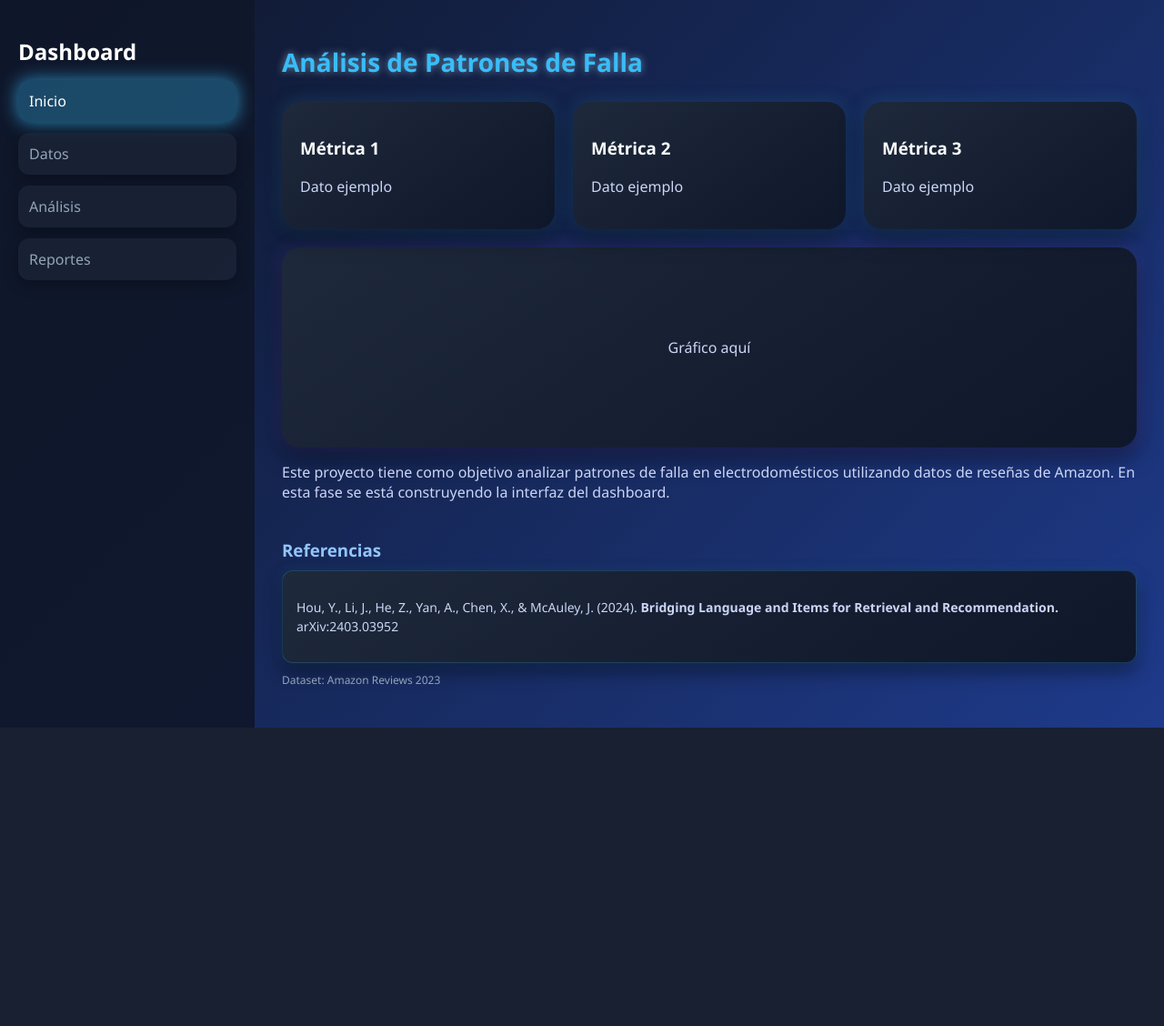
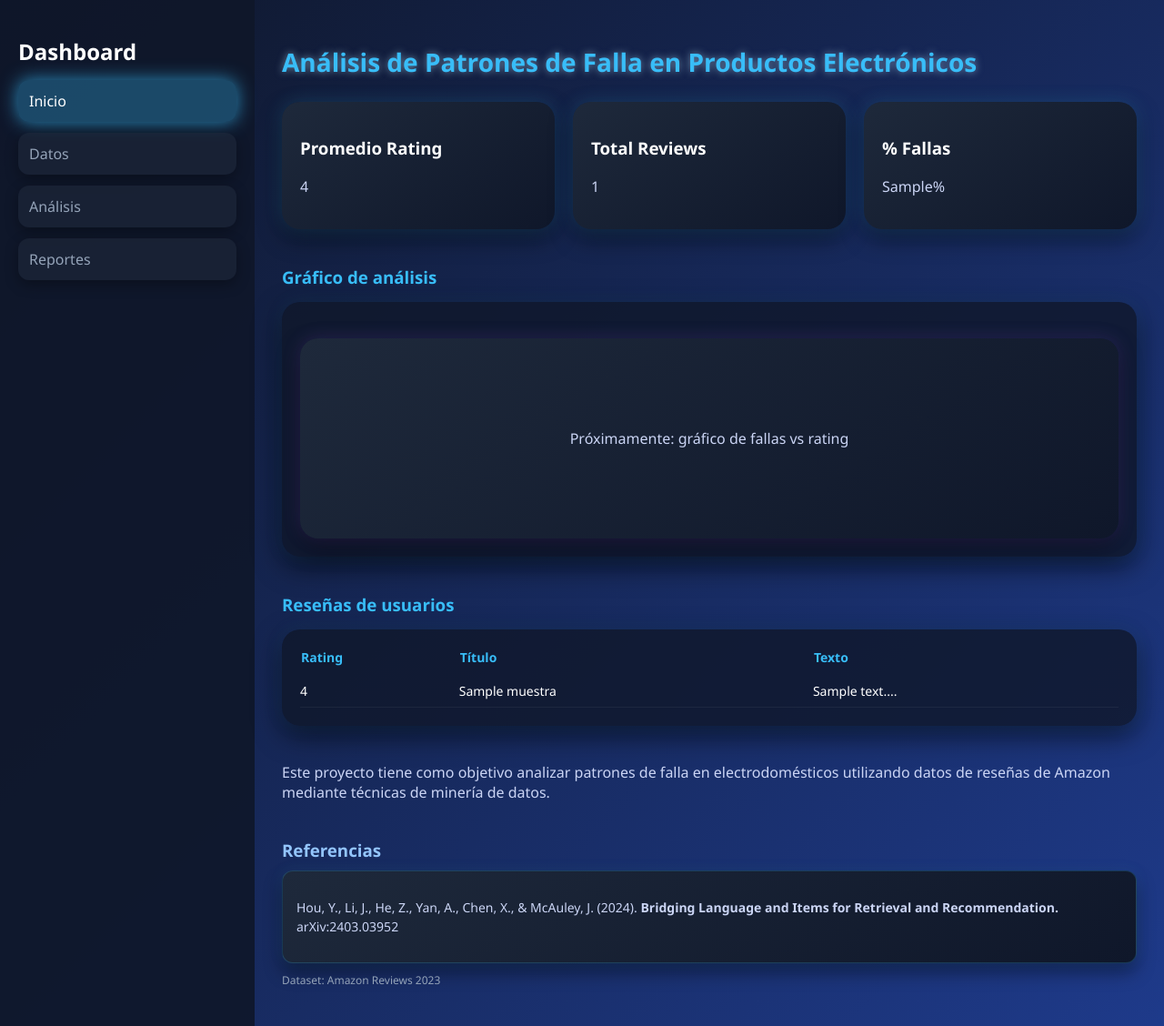
Before and after one commit to CarolinaE12/Amazon-Appliances-Data-Mining, a Flask app: template templates/index.html in a window 1280 px wide. Shown: the whole page at 91% size. Before the commit the page ends 800 px from the top, so only its background shows below. Run offline with Flask 3, Linux system fonts and the light colour scheme; the template is opened without the code that fills it: most values are stand-ins (such as "Sample title", 1, 10 or a date in 2020).

Commit message:
actualizaciones de interfaz

```diff
--- a/app.py
+++ b/app.py
@@ -1,16 +1,17 @@
 from flask import Flask, render_template
-import pandas as pd
+import json
+
 app = Flask(__name__)
-
-#def cargar_datos():
-#   archivo = "data/Electronics.jsonl.gz"
-#   df = pd.read_json(archivo, lines=True, compression='gzip', nrows=100)
-#    return []
 
 @app.route("/")
 def index():
-    datos = []
-    return render_template("index.html", datos=datos)
+    with open("data/resumen.json") as f:
+        resumen = json.load(f)[0]
+
+    with open("data/muestra.json") as f:
+        muestra = json.load(f)
+
+    return render_template("index.html", resumen=resumen, muestra=muestra)
 
 if __name__ == "__main__":
     app.run(debug=True)
--- a/static/styles.css
+++ b/static/styles.css
@@ -5,12 +5,10 @@ body {
     color: white;
 }
 
-
 .container {
     display: flex;
     min-height: 100vh;
 }
-
 
 .sidebar {
     width: 240px;
@@ -26,8 +24,6 @@ body {
     padding: 0;
     margin: 0;
 }
-
-
 .sidebar li {
     list-style: none;
     margin: 12px 0;
@@ -136,8 +132,50 @@ of this software and associated documentation files...
         0 0 20px rgba(139,92,246,0.2),
         0 10px 25px rgba(0,0,0,0.5);
 }
+/* Secciones */
+.section {
+    margin-top: 40px;
+}
 
+/* Título de sección */
+.section h3 {
+    margin-bottom: 15px;
+    color: #38bdf8;
+}
 
+/* Contenedor tipo tarjeta grande */
+.panel {
+    background: rgba(15, 23, 42, 0.8);
+    border-radius: 20px;
+    padding: 20px;
+    box-shadow:
+        0 0 20px rgba(56,189,248,0.1),
+        0 10px 30px rgba(0,0,0,0.6);
+}
+
+/* Tabla */
+table {
+    width: 100%;
+    border-collapse: collapse;
+    font-size: 14px;
+}
+
+th {
+    text-align: left;
+    color: #38bdf8;
+    padding-bottom: 10px;
+}
+
+td {
+    padding: 8px 0;
+    border-bottom: 1px solid rgba(255,255,255,0.05);
+}
+
+/* Scroll bonito */
+.panel-scroll {
+    max-height: 250px;
+    overflow-y: auto;
+}
 .referencias {
     margin-top: 40px;
 }
--- a/templates/index.html
+++ b/templates/index.html
@@ -5,13 +5,14 @@
     <meta name="viewport" content="width=device-width, initial-scale=1.0">
     <title>Minería de Datos</title>
 
-    <link rel="stylesheet" href="{{ url_for('static', filename='styles.css') }}?v=3">
+    <link rel="stylesheet" href="{{ url_for('static', filename='styles.css') }}?v=5">
 </head>
 
 <body>
 
 <div class="container">
 
+    <!-- Sidebar -->
     <aside class="sidebar">
         <h2>Dashboard</h2>
         <ul>
@@ -22,44 +23,78 @@
         </ul>
     </aside>
 
+    <!-- Main -->
     <main class="main">
 
+        <!-- Navbar -->
         <header class="navbar">
-            <h1 class="neon-title">Análisis de Patrones de Falla</h1>
+            <h1 class="neon-title">
+                Análisis de Patrones de Falla en Productos Electrónicos
+            </h1>
         </header>
 
-
+        <!-- Cards -->
         <section class="cards">
             <div class="card">
-                <h3>Métrica 1</h3>
-                <p>Dato ejemplo</p>
+                <h3>Promedio Rating</h3>
+                <p>{{ resumen.promedio_rating }}</p>
             </div>
 
             <div class="card">
-                <h3>Métrica 2</h3>
-                <p>Dato ejemplo</p>
+                <h3>Total Reviews</h3>
+                <p>{{ resumen.total_reviews }}</p>
             </div>
 
             <div class="card">
-                <h3>Métrica 3</h3>
-                <p>Dato ejemplo</p>
+                <h3>% Fallas</h3>
+                <p>{{ resumen.porcentaje_fallas }}%</p>
             </div>
         </section>
 
+        <!-- Gráfico -->
+        <section class="section">
+            <h3>Gráfico de análisis</h3>
 
-        <section class="chart">
+            <div class="panel">
                 <div class="chart-box">
-                <p>Gráfico aquí</p>
+                    <p>Próximamente: gráfico de fallas vs rating</p>
+                </div>
             </div>
         </section>
 
-        <section class="descripcion">
+        <!-- Tabla organizada -->
+        <section class="section">
+            <h3>Reseñas de usuarios</h3>
+
+            <div class="panel panel-scroll">
+                <table>
+                    <tr>
+                        <th>Rating</th>
+                        <th>Título</th>
+                        <th>Texto</th>
+                    </tr>
+
+                    {% for d in muestra %}
+                    <tr>
+                        <td>{{ d.rating }}</td>
+                        <td>{{ d.title }}</td>
+                        <td>{{ d.text[:80] }}...</td>
+                    </tr>
+                    {% endfor %}
+                </table>
+            </div>
+        </section>
+
+        <!-- Descripción -->
+        <section class="descripcion section">
             <p>
                 Este proyecto tiene como objetivo analizar patrones de falla en electrodomésticos
-                utilizando datos de reseñas de Amazon. En esta fase se está construyendo la
-                interfaz del dashboard.
+                utilizando datos de reseñas de Amazon mediante técnicas de minería de datos.
             </p>
-       <section class="referencias">
+        </section>
+
+        <!-- Referencias -->
+        <section class="referencias section">
             <h3>Referencias</h3>
 
             <div class="ref-card">
@@ -74,6 +109,7 @@
                 Dataset: Amazon Reviews 2023
             </p>
         </section>
+
     </main>
 
 </div>
```
Also changed, not shown: data/procesar_datos.py (added, +63 -0 lines). Lines whose indentation alone changed are shown as unchanged.
